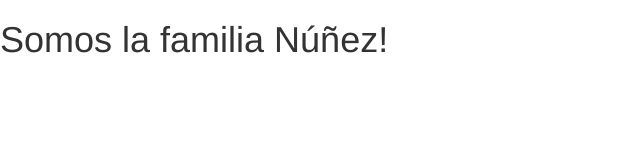
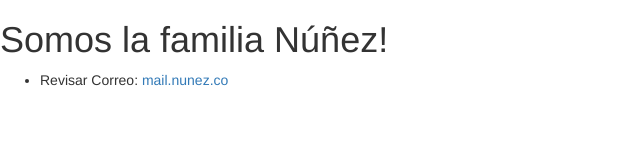
Before and after one commit to nunezco/nunezco.github.io, a plain HTML site: page index.html in a window 1280 px wide. Shown: the whole page, without its empty margins (0-640 px from the left). Drawn offline with nearby package versions, Linux system fonts and the light colour scheme.

Commit message:
Added link to email

```diff
--- a/index.html
+++ b/index.html
@@ -21,6 +21,8 @@
   </head>
   <body>
     <h1>Somos la familia N&uacute;&ntilde;ez!</h1>
+    <ul>
+    <li>Revisar Correo: <a href="http://mail.nunez.co/">mail.nunez.co</a></li>
 
     <!-- jQuery (necessary for Bootstrap's JavaScript plugins) -->
     <script src="https://ajax.googleapis.com/ajax/libs/jquery/1.11.3/jquery.min.js"></script>
```
